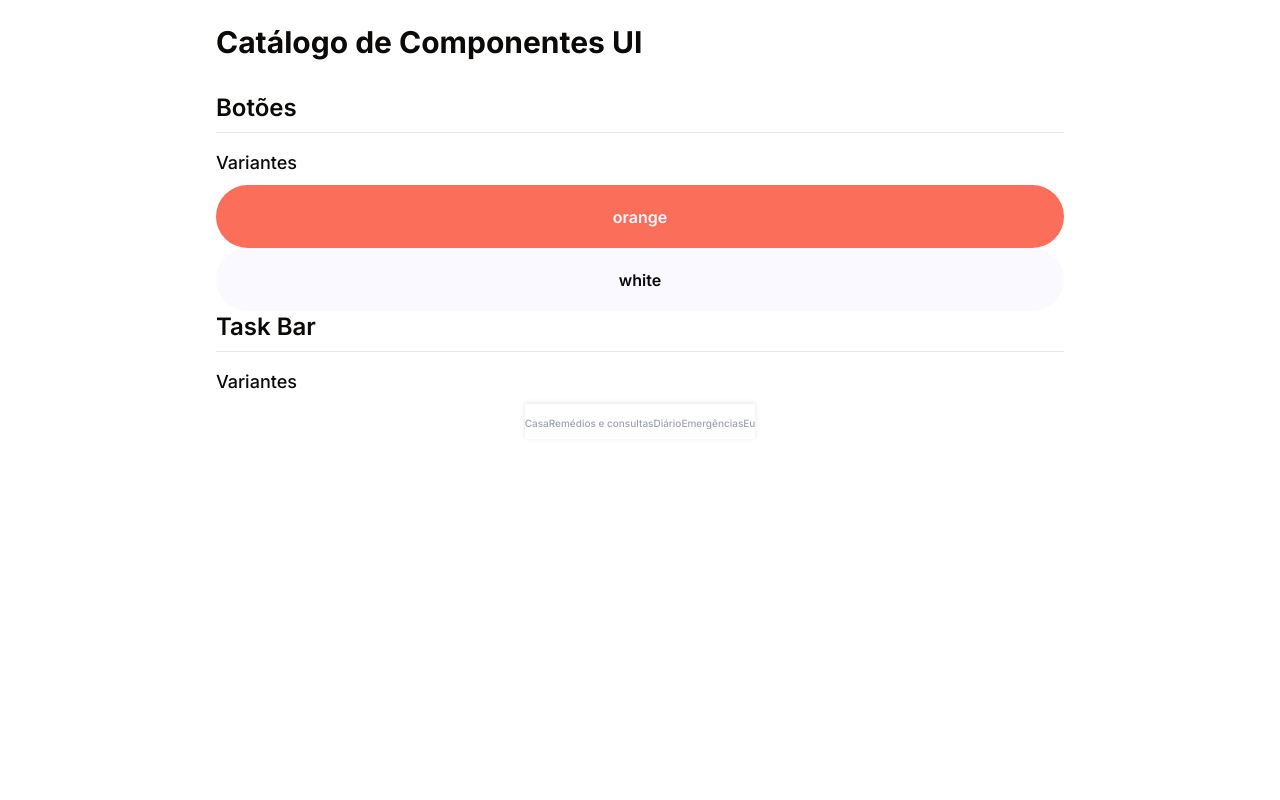
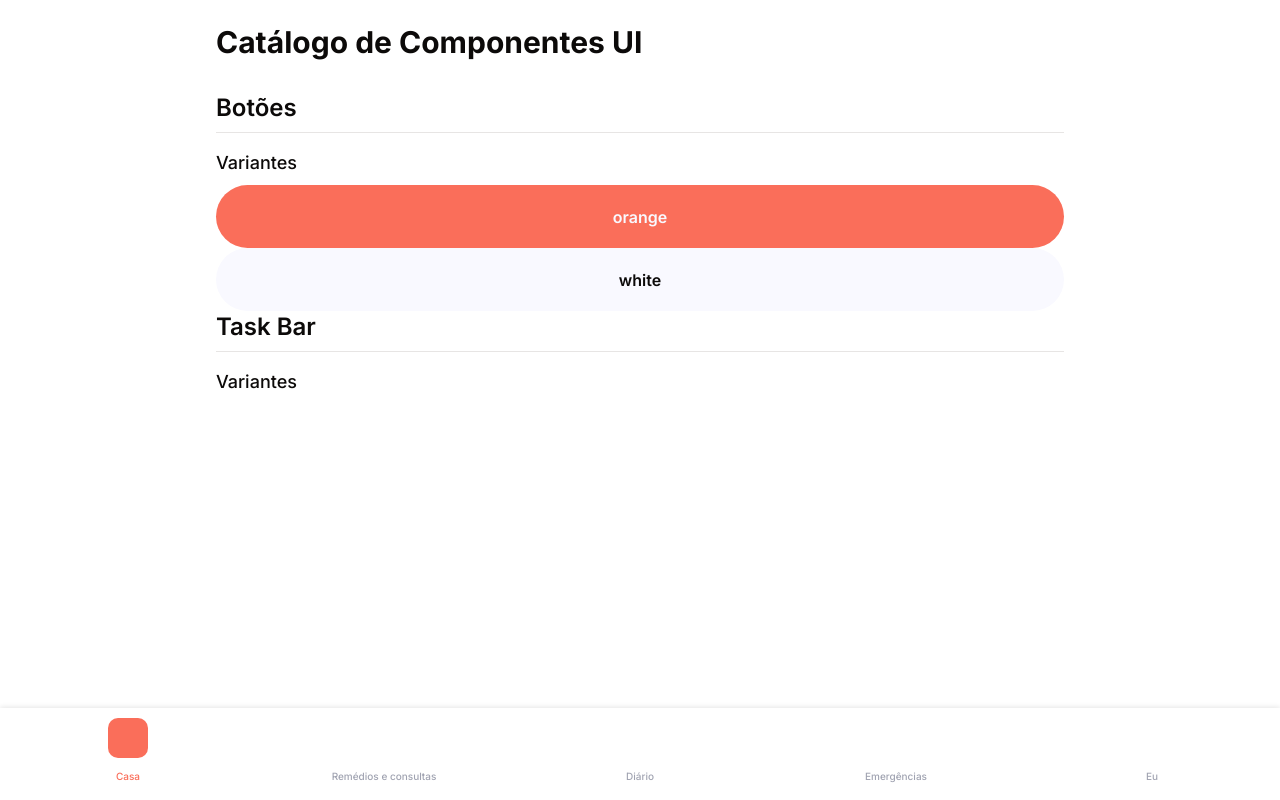
Before and after one commit to datasci4citizens/app-saude, a React (Vite) app: page /components in a window 1280 px wide. Built offline with nearby package versions, Linux system fonts and the light colour scheme; a web font is replaced by a local one.

Commit message:
feat navigator bar

```diff
--- /dev/null
+++ b/src/components/ui/navigator-bar.tsx
@@ -0,0 +1,136 @@
+import React, { useState } from 'react';
+
+interface NavItem {
+  id: string; // Adicionando id para identificar cada item
+  label: string;
+  icon: React.ReactNode;
+  active?: boolean;
+}
+
+const BottomNavigationBar: React.FC = () => {
+  // Estado para controlar qual item está ativo
+  const [activeItemId, setActiveItemId] = useState<string>('home');
+
+  // Dados dos itens de navegação
+  const navItems: NavItem[] = [
+    {
+      id: 'home',
+      label: 'Casa',
+      icon: <span role="img" aria-label="home" className="mgc_home_4_line"></span>,
+    },
+    {
+      id: 'meds',
+      label: 'Remédios e consultas',
+      icon: <span role="img" aria-label="calendar" className="mgc_calendar_line"></span>,
+    },
+    {
+      id: 'diary',
+      label: 'Diário',
+      icon: <span role="img" aria-label="book" className='mgc_book_6_line'></span>,
+    },
+    {
+      id: 'emergency',
+      label: 'Emergências',
+      icon: <span role="img" aria-label="warning" className='mgc_emergency_flashers_line'></span>,
+    },
+    {
+      id: 'profile',
+      label: 'Eu',
+      icon: <span role="img" aria-label="user" className='mgc_user_2_line'></span>,
+    },
+  ];
+
+  // Função para lidar com o clique nos itens
+  const handleItemClick = (itemId: string) => {
+    setActiveItemId(itemId);
+    // Aqui você pode adicionar navegação se necessário
+    // navigate(`/${itemId}`);
+  };
+
+  return (
+    <div style={styles.container}>
+      {navItems.map((item) => {
+        const isActive = activeItemId === item.id;
+
+        return (
+          <div
+            key={item.id}
+            style={{
+              ...styles.item,
+              ...(isActive ? styles.activeItem : {}),
+              width: '20%',
+            }}
+            onClick={() => handleItemClick(item.id)}
+          >
+            <div
+              style={{
+                ...styles.icon,
+                backgroundColor: isActive ? '#FA6E5A' : '#FFFFFF',
+                borderRadius: '10px',
+                color: isActive ? '#F9F9FF' : '#A0A3B1',
+              }}
+            >
+              {item.icon}
+            </div>
+            <div
+              style={{
+                ...styles.label,
+                color: isActive ? '#FA6E5A' : '#A0A3B1',
+              }}
+            >
+              {item.label}
+            </div>
+          </div>
+        );
+      })}
+    </div>
+  );
+};
+
+const styles: { [key: string]: React.CSSProperties } = {
+  // ...seus estilos existentes...
+  container: {
+    display: 'flex',
+    justifyContent: 'space-around',
+    alignItems: 'center',
+    padding: '10px 0',
+    backgroundColor: '#fff',
+    width: '100%',
+    position: 'fixed',
+    bottom: 0,
+    left: 0,
+    boxShadow: '0 -1px 5px rgba(0, 0, 0, 0.1)',
+    zIndex: 100,
+  },
+  item: {
+    display: 'flex',
+    flexDirection: 'column',
+    alignItems: 'center',
+    fontWeight: 500,
+    fontSize: '13px',
+    fontFamily: 'Inter, sans-serif',
+    cursor: 'pointer',
+  },
+  icon: {
+    fontSize: '24px',
+    marginBottom: '4px',
+    display: 'flex',
+    justifyContent: 'center',
+    alignItems: 'center',
+    width: '40px',
+    height: '40px',
+    transition: 'all 0.2s ease-in-out',
+  },
+  label: {
+    fontSize: '10px',
+    height: '28px',
+    display: 'flex',
+    justifyContent: 'center',
+    alignItems: 'center',
+    textAlign: 'center',
+    transition: 'color 0.2s ease-in-out',
+    lineHeight: '12px',
+  },
+};
+
+export default BottomNavigationBar;
--- a/src/components/ui/task-bar.tsx
+++ /dev/null
@@ -1,91 +0,0 @@
-import React from 'react';
-
-
-interface NavItem {
-  label: string;
-  icon: React.ReactNode;
-  active?: boolean;
-}
-
-const navItems: NavItem[] = [
-  {
-    label: 'Casa',
-    icon: <span role="img" aria-label="home" className="mgc_home_4_line"></span>, // Replace with your icon component
-    active: true,
-  },
-  {
-    label: 'Remédios e consultas',
-    icon: <span role="img" aria-label="calendar" className="mgc_calendar_line"></span>, // Replace with your icon component
-  },
-  {
-    label: 'Diário',
-    icon: <span role="img" aria-label="book" className='mgc_book_6_line'></span>, // Replace with your icon component
-  },
-  {
-    label: 'Emergências',
-    icon: <span role="img" aria-label="warning" className='mgc_emergency_flashers_line'></span>, // Replace with your icon component
-  },
-  {
-    label: 'Eu',
-    icon: <span role="img" aria-label="user" className='mgc_user_2_line'></span>, // Replace with your icon component
-  },
-];
-
-const BottomNavigationBar: React.FC = () => {
-  return (
-    <div style={styles.container}>
-      {navItems.map((item, index) => (
-        <div
-          key={index}
-          style={{
-            ...styles.item,
-            ...(item.active ? styles.activeItem : {}),
-          }}
-        >
-            <div style={{
-            ...styles.icon,
-            backgroundColor: item.active ? '#FA6E5A' : '#FFFFFF',
-            borderRadius: '10px',
-            }}>{item.icon}</div>
-          <div style={styles.label}>{item.label}</div>
-        </div>
-      ))}
-    </div>
-  );
-};
-
-const styles: { [key: string]: React.CSSProperties } = {
-  container: {
-    display: 'flex',
-    justifyContent: 'space-around',
-    alignItems: 'center',
-    backgroundColor: '#fff',
-    padding: '8px 0',
-    boxShadow: '0 -1px 5px rgba(0, 0, 0, 0.1)',
-  },
-  item: {
-    display: 'flex',
-    flexDirection: 'column',
-    alignItems: 'center',
-    color: '#A0A3B1',
-    fontWeight: 500,
-    fontSize: '13px',
-    fontFamily: 'Inter, sans-serif',
-    cursor: 'pointer',
-  },
-  activeItem: {
-    color: '#A0A3B1',
-    fontWeight: 500,
-    fontSize: '13px',
-    fontFamily: 'Inter, sans-serif',
-  },
-  icon: {
-    fontSize: '24px',
-    marginBottom: '4px',
-  },
-  label: {
-    fontSize: '10px',
-  },
-};
-
-export default BottomNavigationBar;
--- a/src/pages/ComponentCatalog.tsx
+++ b/src/pages/ComponentCatalog.tsx
@@ -1,5 +1,5 @@
 import { Button } from "@/components/ui/button";
-import BottomNavigationBar from "@/components/ui/task-bar";
+import BottomNavigationBar from "@/components/ui/navigator-bar";
 
 export default function ComponentCatalog() {
   return (
```
